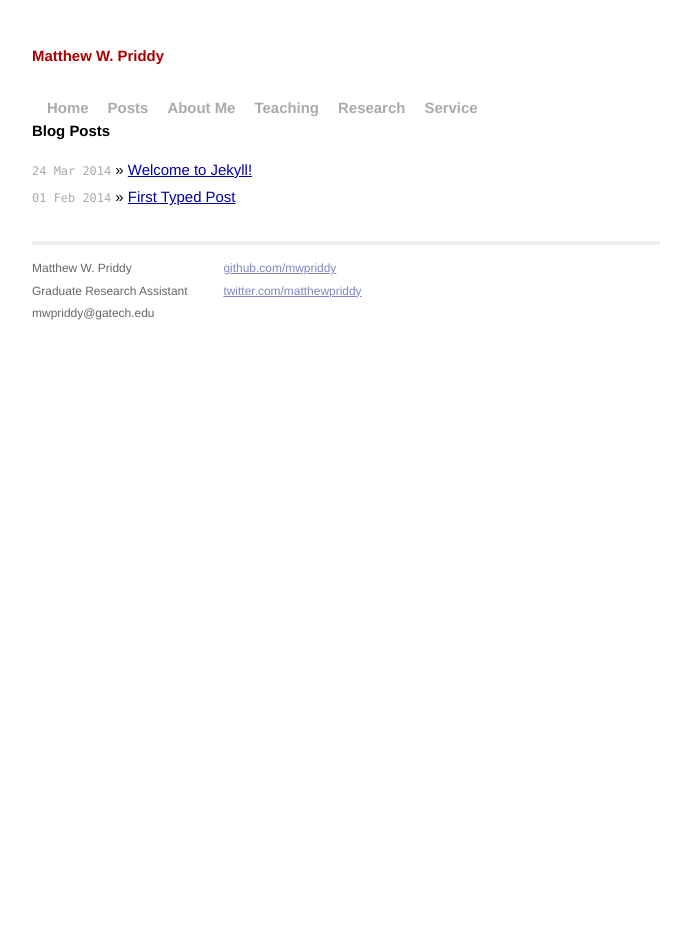
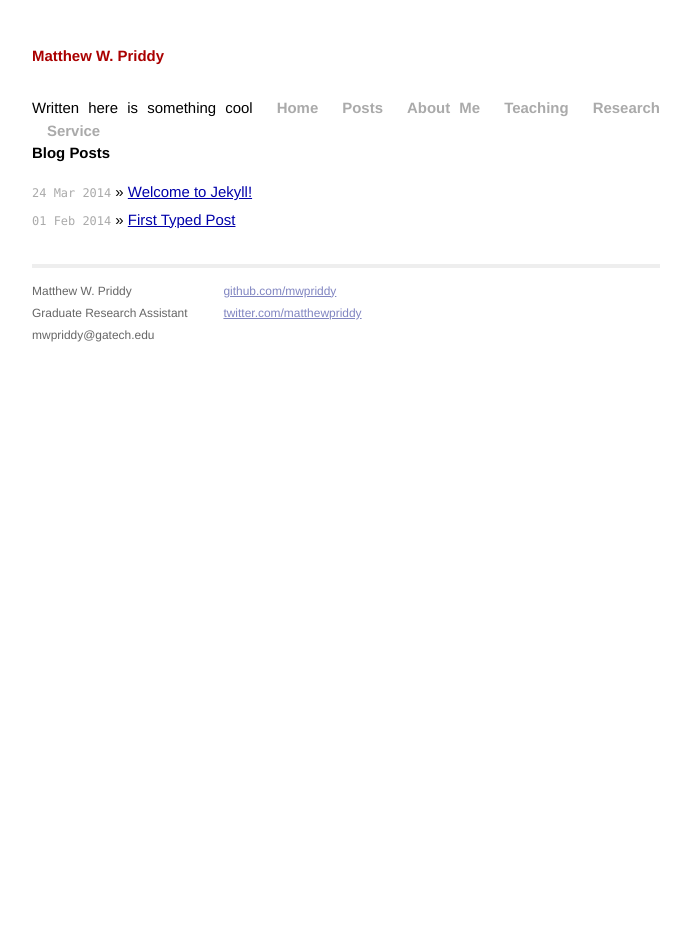
Before and after one commit to mwpriddy/mwpriddy.github.io, a Jekyll site: the page built from index.html, in a window 1280 px wide. Shown: the whole page, without its empty margins (294-985 px from the left). Built offline with Jekyll 4.4.1, drawn with Linux system fonts in a browser that asks for light colours; Markdown is read by kramdown in place of the engine named in the settings.

Commit message:
Update default.html

```diff
--- a/_layouts/default.html
+++ b/_layouts/default.html
@@ -18,6 +18,7 @@
         <div class="site">
           <div class="header">
             <h1 class="title"><a href="/">{{ site.name }}</a></h1><br />
+            Written here is something cool
             <a class="extra" href="/">Home</a>
             <a class="extra" href="/">Posts</a>
             <a class="extra" href="/">About Me</a>
```
